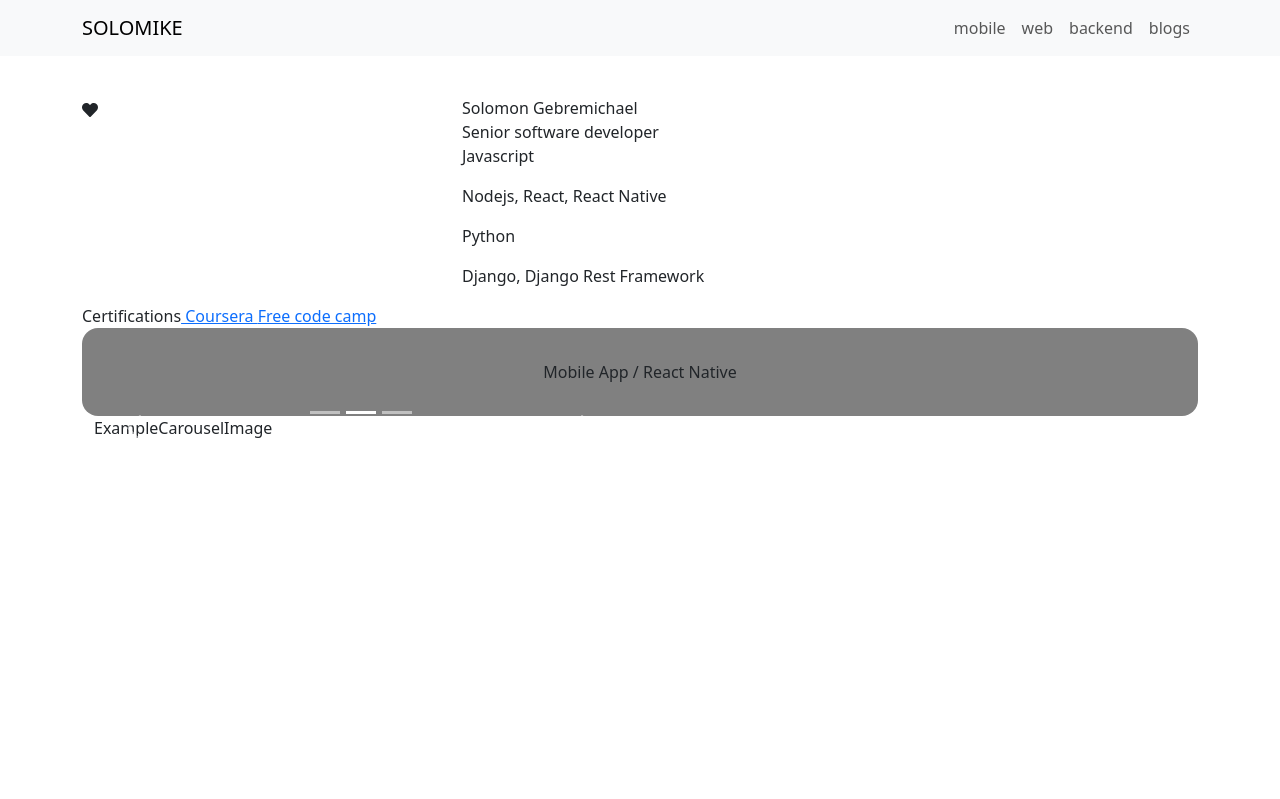
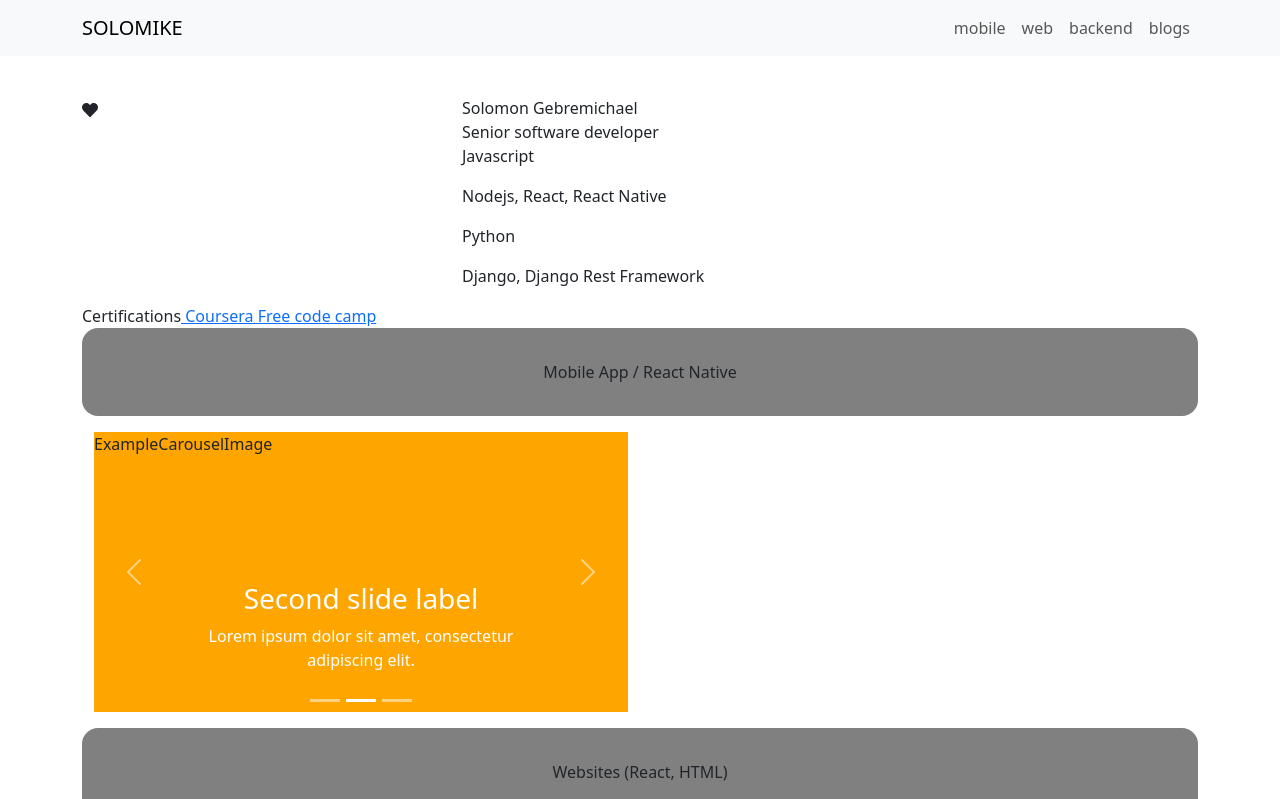
Before and after one commit to Solomon141/solmike, a React (Create React App) app: page / in a window 1280 px wide. Shown: the top 799 px of the page. Built offline with nearby package versions, Linux system fonts and the light colour scheme.

Commit message:
modified image carousals template from https://react-bootstrap.netlify.app/docs/components/carousel/

```diff
--- a/src/screens/MobileApps.js
+++ b/src/screens/MobileApps.js
@@ -9,7 +9,6 @@ function MobileApps() {
     setIndex(selectedIndex);
   };
   return (
-    <div style={{ height: "500px" }}>
       <div className="container">
         <div className="row">
           <div className="col-sm-6">
@@ -47,7 +46,6 @@ function MobileApps() {
           <div className="col-sm-6"> </div>
         </div>
       </div>
-    </div>
   );
 }
 
--- a/src/screens/components/ExampleCarouselImage.js
+++ b/src/screens/components/ExampleCarouselImage.js
@@ -1,11 +1,18 @@
-import React from 'react'
+import React from "react";
 
 function ExampleCarouselImage() {
   return (
-    <div>
+    <div
+      style={{
+        height: "35vh",
+        backgroundColor: "orange",
+        marginBottom: "2vh",
+        marginTop: "2vh",
+      }}
+    >
       ExampleCarouselImage
     </div>
-  )
+  );
 }
 
-export default ExampleCarouselImage
+export default ExampleCarouselImage;
```
